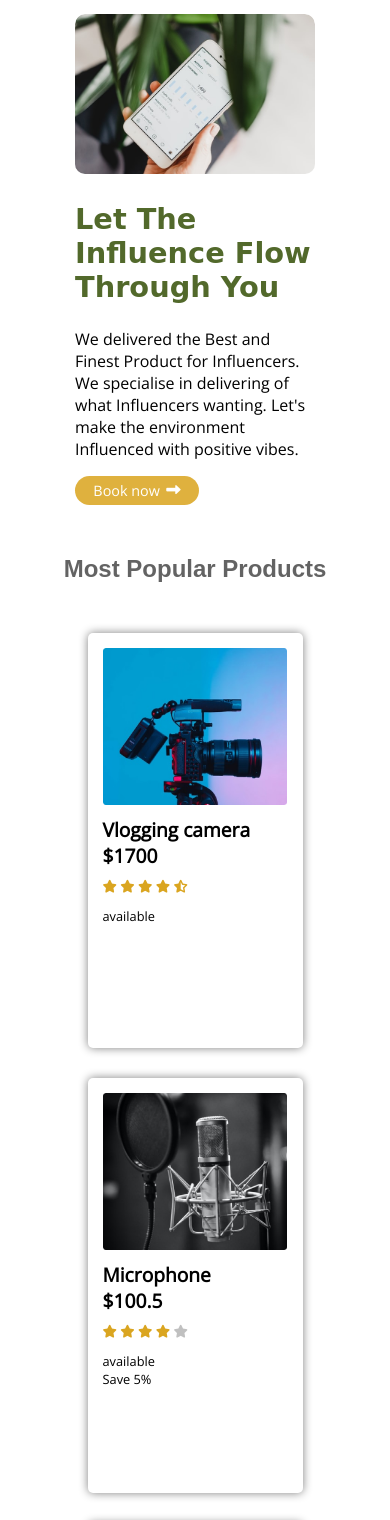
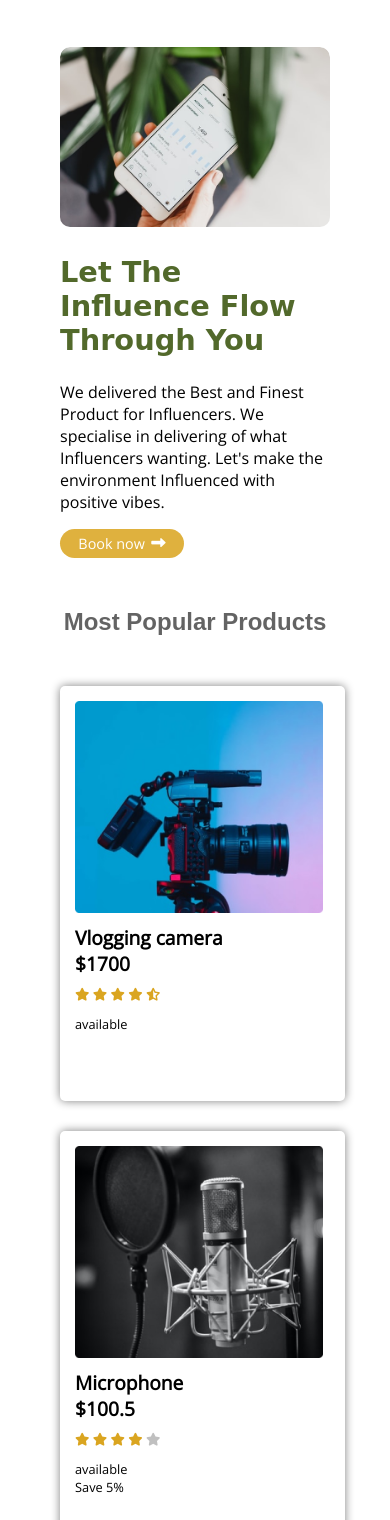
Before and after one commit to Wahidul505/influencer-corner, a plain HTML site: page index.html in a window 390 px wide. Shown: the part 105-1625 px from the top of the page. Drawn offline with nearby package versions, Linux system fonts and the light colour scheme; a web font is replaced by a local one.

Commit message:
maybe last commit

```diff
--- a/styles/style.css
+++ b/styles/style.css
@@ -246,7 +246,7 @@ footer span a{
 /* for mobile devices */
 @media only screen and (max-width:688px) {
   .container{
-    margin: 0px 0px 50px 0px;
+    margin-bottom: 50px;
   }
   nav{
     flex-direction: column;
@@ -269,10 +269,10 @@ footer span a{
     transform: translateY(-150px);
   }
   .banner-image{
-    width: 240px;
+    width: 270px;
   }
   .banner-details{
-    width: 240px;
+    width: 270px;
   }
   .collections{
     grid-template-columns: repeat(1,1fr);
@@ -280,20 +280,20 @@ footer span a{
   .collections-heading{
     font-size: 1.5em;
   }
+  .collections-button{
+    margin-right: 60px;
+  }
   .logo,hr{
     display: none;
   }
   .card{
-    width: 200px;
-  }
-  .collections-button{
-    margin-right: 60px;
+    width: 270px;
   }
   form{
     flex-direction: column;
   }
   .form-fill input{
-    width: 200px;
+    width: 250px;
   }
   footer{
     width: 100%;
```
